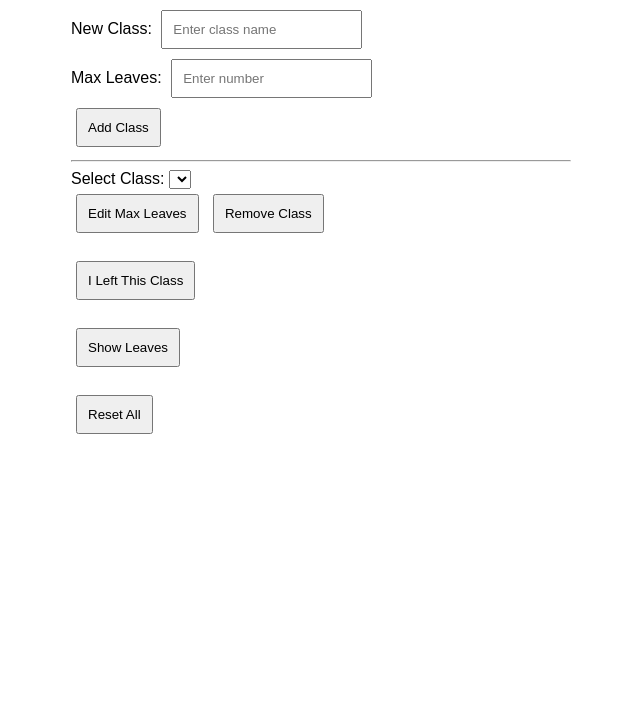
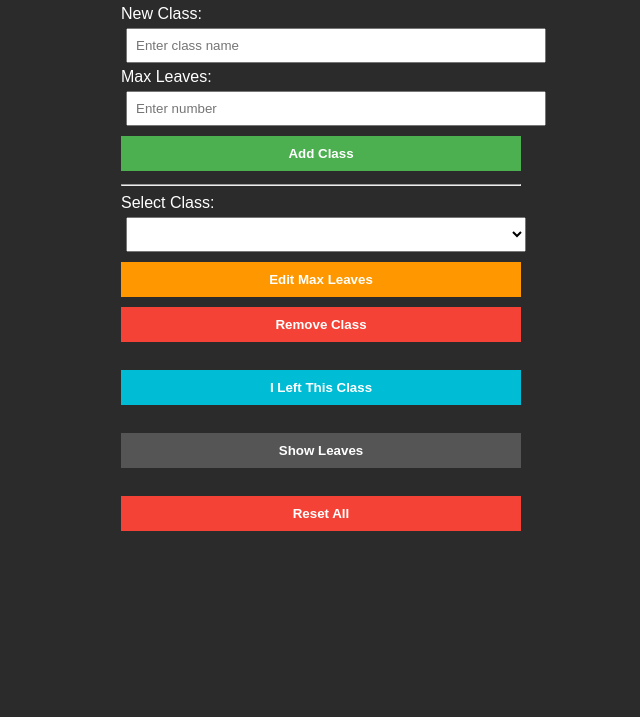
Before and after one commit to kahan-code/attendance-tracker, a plain HTML site: page index.html in a window 1280 px wide. Shown: the part 83-800 px from the top of the page, without its empty margins (319-959 px from the left). Drawn offline with Linux system fonts and the light colour scheme; no server answers.

Commit message:
Revise styles for body and buttons in style.css
Updated styles for body, buttons, and inputs. Added hover effect and color classes.

```diff
--- a/style.css
+++ b/style.css
@@ -2,29 +2,53 @@ body{
 
 font-family: Arial;
 padding:20px;
-max-width:500px;
+max-width:400px;
 margin:auto;
+background:#2b2b2b;
+color:white;
+
+}
+
+input,select{
+
+padding:8px;
+margin:5px;
+width:100%;
 
 }
 
 button{
 
 padding:10px;
-margin:5px;
+margin:5px 0;
+border:none;
+color:white;
+cursor:pointer;
+width:100%;
+font-weight:bold;
 
 }
 
-input{
-
-padding:10px;
-margin:5px;
-
+.green{
+background:#4CAF50;
 }
 
-.classCard{
+.orange{
+background:#ff9800;
+}
 
-border:1px solid #ccc;
-padding:10px;
-margin-top:10px;
+.red{
+background:#f44336;
+}
 
+.blue{
+background:#00bcd4;
 }
+
+.gray{
+background:#555;
+}
+
+button:hover{
+opacity:0.8;
+}
```
